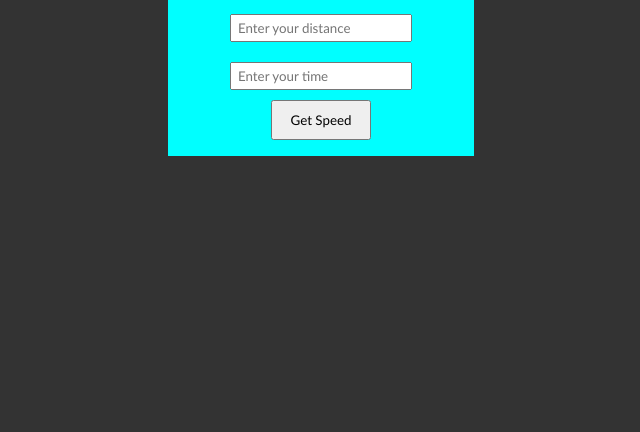
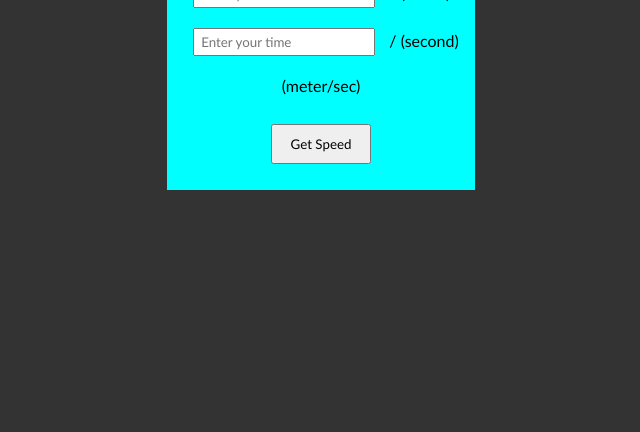
Before and after one commit to devsubhanshu/calculate-speed, a plain HTML site: page index.html in a window 1280 px wide. Shown: the part 368-800 px from the top of the page, without its empty margins (319-959 px from the left). Drawn offline with Linux system fonts and the light colour scheme.

Commit message:
adding unit

```diff
--- a/index.html
+++ b/index.html
@@ -11,10 +11,14 @@
         <h1>Speed calculater</h1>
 <div class="ss">
     <input type="text"id="distance"
-     name="distance" placeholder="Enter your distance">
-    <input type="text" name="time" id="time" placeholder="Enter your time">
-
-    <button id="button">Get Speed  <div id="result"></div></button>
+     name="distance" placeholder="Enter your distance "> / (meter)
+     <br>
+    <input type="text" name="time" id="time" placeholder="Enter your time "> / (second)
+    <br>
+    <div  style="text-align: center;margin-top: 10px;">
+    <div id="result"></div><span>(meter/sec)</span></div>
+    <br>
+    <button id="button">Get Speed  </button>
 
     </div>
 
--- a/style.css
+++ b/style.css
@@ -18,10 +18,7 @@ background-color: aqua;
 }
  .ss {
     width: 100%;
-justify-content: center;
-align-items: center;
-display: flex;
-flex-direction: column;
+
 }
 
 .element input {
@@ -35,4 +32,6 @@ h1{
 button{
     height: 40px;
     width: 100px;
+    margin: 10px auto;
+    display: block;
 }
```
